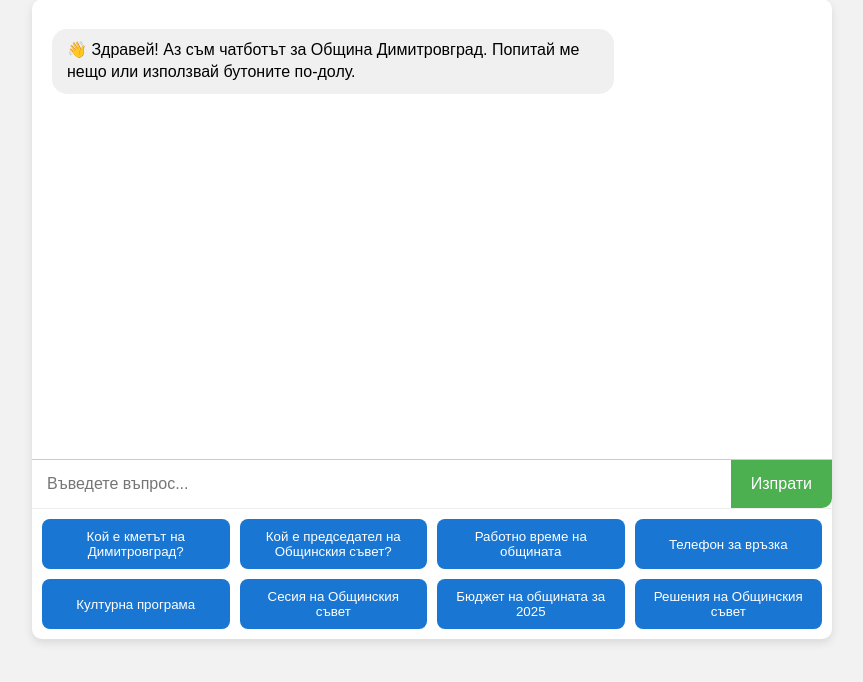
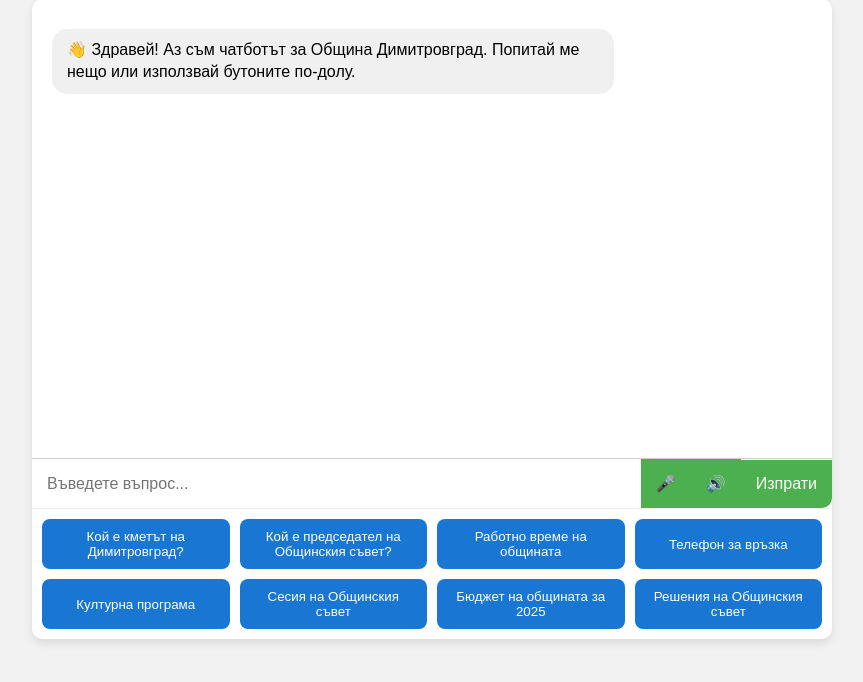
Before and after one commit to Deyan80/dimitrovgrad-chatbot, a Flask app: page / in a window 1280 px wide. Shown: the part 31-713 px from the top of the page, without its empty margins (208-1071 px from the left). Run offline with Flask 3, Linux system fonts and the light colour scheme.

Commit message:
Update index.html

```diff
--- a/templates/index.html
+++ b/templates/index.html
@@ -44,6 +44,7 @@
         #inputForm {
             display: flex;
             border-top: 1px solid #ccc;
+            align-items: center;
         }
         #userInput {
             flex: 1;
@@ -53,13 +54,21 @@
             font-size: 16px;
         }
         #inputForm button {
-            padding: 15px 20px;
+            padding: 15px;
             border: none;
             background: #4CAF50;
             color: white;
             font-size: 16px;
+            cursor: pointer;
+        }
+        #sendBtn {
             border-radius: 0 0 10px 0;
-            cursor: pointer;
+        }
+        #micBtn {
+            background: #1976D2;
+        }
+        #speakBtn {
+            background: #FF9800;
         }
         #inputForm button:disabled {
             background: #888;
@@ -102,7 +111,9 @@
         <div id="typing">Ботът пише...</div>
         <form id="inputForm">
             <input type="text" id="userInput" placeholder="Въведете въпрос..." autocomplete="off" required>
-            <button type="submit">Изпрати</button>
+            <button type="button" id="micBtn">🎤</button>
+            <button type="button" id="speakBtn">🔊</button>
+            <button type="submit" id="sendBtn">Изпрати</button>
         </form>
         <div id="faqButtons">
             <button>Кой е кметът на Димитровград?</button>
@@ -122,6 +133,10 @@
         const form = document.getElementById('inputForm');
         const input = document.getElementById('userInput');
         const faqButtons = document.querySelectorAll('#faqButtons button');
+        const micBtn = document.getElementById("micBtn");
+        const speakBtn = document.getElementById("speakBtn");
+
+        let lastBotReply = "";
 
         function linkify(text) {
             const urlRegex = /(https?:\/\/[^\s]+)/g;
@@ -134,6 +149,10 @@
             div.innerHTML = isHTML ? text : linkify(text);
             chat.appendChild(div);
             chat.scrollTop = chat.scrollHeight;
+
+            if (sender === "bot") {
+                lastBotReply = text;
+            }
         }
 
         addMessage("👋 Здравей! Аз съм чатботът за Община Димитровград. Попитай ме нещо или използвай бутоните по-долу.", "bot", true);
@@ -181,6 +200,37 @@
                 sendQuery(btn.textContent);
             });
         });
+
+        // 🎤 Гласово въвеждане
+        let recognition;
+        if ("webkitSpeechRecognition" in window) {
+            recognition = new webkitSpeechRecognition();
+            recognition.lang = "bg-BG";
+            recognition.continuous = false;
+            recognition.interimResults = false;
+
+            recognition.onresult = (event) => {
+                const transcript = event.results[0][0].transcript;
+                input.value = transcript;
+                sendQuery(transcript);
+            };
+        }
+
+        micBtn.addEventListener("click", () => {
+            if (recognition) recognition.start();
+            else alert("Вашият браузър не поддържа гласово въвеждане.");
+        });
+
+        // 🔊 Четене на отговор
+        speakBtn.addEventListener("click", () => {
+            if (lastBotReply) {
+                const utterance = new SpeechSynthesisUtterance(lastBotReply);
+                utterance.lang = "bg-BG";
+                speechSynthesis.speak(utterance);
+            } else {
+                alert("Няма отговор за прочитане.");
+            }
+        });
     </script>
 </body>
 </html>
```
